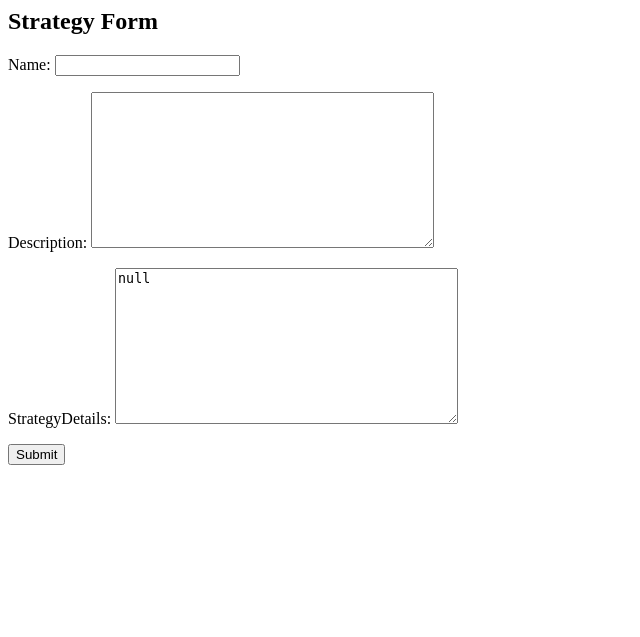
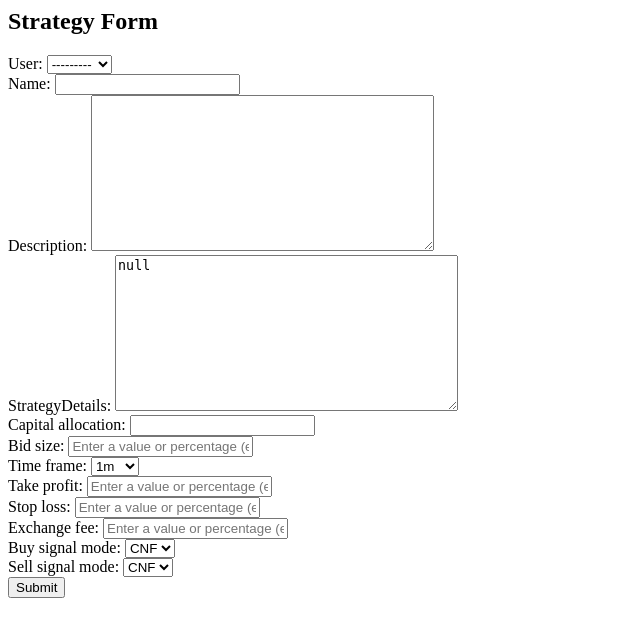
Before and after one commit to beingsebi/AlphaTester, a Django app: page /strategy/add/ in a window 1280 px wide. Shown: the top 637 px of the page, without its empty margins (0-640 px from the left). Run offline with Django 5.2, Linux system fonts and the light colour scheme; the visitor is signed in with stand-in values (Sample User, id 1); data comes from the database, SQL or seed files in the repository.

Commit message:
Create a special form for StrategyDetails.

```diff
--- /dev/null
+++ b/backtester/forms.py
@@ -0,0 +1,51 @@
+from django.forms import ModelForm
+from django.db import models
+from django import forms
+from .models import Strategy
+
+TIMEFRAME_CHOICES = [
+    ('1m', '1m'),
+    ('5m', '5m'),
+    ('15m', '15m'),
+    ('30m', '30m'),
+    ('1h', '1h'),
+    ('4h', '4h'),
+    ('1d', '1d'),
+    ('1w', '1w'),
+    ('1M', '1M'),
+]
+
+SIGNALS_CHOICES = [
+    ('CNF', 'CNF'),
+    ('DNF', 'DNF'),
+]
+
+class PercentageFloatField(forms.FloatField):
+    def clean(self, value):
+        value = super().clean(value)
+        if isinstance(value, str):
+            # User entered a percentage with a % sign
+            try:
+                percentage = float(value[:-1])
+                if not 0 <= percentage <= 100:
+                    raise ValueError("Percentage must be between 0 and 100")
+                return percentage / 100
+            except ValueError:
+                raise forms.ValidationError("Invalid percentage format. Enter a number between 0 and 100 or a value without a percentage sign.")
+        return value
+
+class StrategyForm(ModelForm):
+    # TODO: To decide which fields are required and which are not
+    capital_allocation = forms.FloatField()
+    bid_size = PercentageFloatField(widget=forms.TextInput(attrs={'placeholder': 'Enter a value or percentage (e.g., 50%)'}))
+    time_frame = forms.ChoiceField(choices=TIMEFRAME_CHOICES)
+    take_profit = PercentageFloatField(widget=forms.TextInput(attrs={'placeholder': 'Enter a value or percentage (e.g., 50%)'}))
+    stop_loss = PercentageFloatField(widget=forms.TextInput(attrs={'placeholder': 'Enter a value or percentage (e.g., 50%)'}))
+    exchange_fee = PercentageFloatField(widget=forms.TextInput(attrs={'placeholder': 'Enter a value or percentage (e.g., 50%)'}))
+    buy_signal_mode = forms.ChoiceField(choices=SIGNALS_CHOICES)
+    sell_signal_mode = forms.ChoiceField(choices=SIGNALS_CHOICES)
+
+    class Meta:
+        model = Strategy
+        # TODO: Remove unnecessary fields.
+        fields = "__all__"
--- a/backtester/templates/backtester/detail.html
+++ b/backtester/templates/backtester/detail.html
@@ -7,6 +7,9 @@
 <p>{{ strategy.description }}</p>
 <p>Created: {{ strategy.created }}</p>
 <p>By user: {{ strategy.user.username }}</p>
+<p>strategy details: {{strategy.strategyDetails}} </p>
+
+
 {% if request.user == strategy.user %}
     <btn><a href="{% url 'backtester:strategy-delete' strategy.id %}">DELETE</a></btn>
 {% endif %}
--- a/backtester/templates/backtester/strategy_form.html
+++ b/backtester/templates/backtester/strategy_form.html
@@ -6,27 +6,8 @@
         <h2>Strategy Form</h2>
         <form method="POST">
             {% csrf_token %}
-            {{ form.as_p }}
+            {{ form }}
             <button type="submit">Submit</button>
-
-            {% if form.errors and not form.non_field_errors %}
-                <p class="errornote">
-                {% if form.errors.items|length == 1 %}
-                Please correct the error below.
-                {% else %}
-                Please correct the errors below.
-                {% endif %}
-                </p>
-            {% endif %}
-
-            {% if form.non_field_errors %}
-                {% for error in form.non_field_errors %}
-                <p class="errornote">
-                    {{ error }}
-                </p>
-                {% endfor %}
-            {% endif %}
-
         </form>
     {% else %}
         <p>You must be logged in to add a strategy.</p>
--- a/backtester/views.py
+++ b/backtester/views.py
@@ -3,6 +3,7 @@ from .models import Strategy
 from django.views.generic.edit import CreateView, DeleteView
 from django.urls import reverse_lazy
 from utils.strategy.strategy import StrategyDetails
+from .forms import StrategyForm
 import json
 
 class IndexListView(generic.ListView):
@@ -22,21 +23,36 @@ class ResultView(generic.DetailView):
     template_name = "backtester/result.html"
 
 class StrategyCreateView(CreateView):
-    model = Strategy
+    form_class = StrategyForm
     template_name = "backtester/strategy_form.html"
-    fields = ["name", "description", "strategyDetails"] # Only these fields are shown in the form
 
     def form_valid(self, form):
+        # Check if the user is authenticated
         if not self.request.user.is_authenticated:
             return super().form_invalid(form)
         form.instance.user = self.request.user
 
+        # We try to create a StrategyDetails object from the form data
+        # If we fail, we add an error to the form and return the invalid form
+        # Otherwise, we convert the StrategyDetails object to JSON and save it in the form instance
         try:
-            strategy = StrategyDetails.fromJSON(json.dumps(form.instance.strategyDetails))
+            strategyDetails = StrategyDetails(
+                form.cleaned_data["capital_allocation"],
+                form.cleaned_data["bid_size"],
+                form.cleaned_data["time_frame"],
+                form.cleaned_data["take_profit"],
+                form.cleaned_data["stop_loss"],
+                form.cleaned_data["exchange_fee"],
+                form.cleaned_data["buy_signal_mode"],
+                # TODO: Add signals where we finalize the implementation
+                [],
+                form.cleaned_data["sell_signal_mode"],
+                []
+            )
+            form.instance.strategyDetails = StrategyDetails.toJSON(strategyDetails)
         except Exception as e:
             # TODO: Add logging and replace prints.
-            print("Instanta " +form.instance.strategyDetails)
-            print("JSON " + json.dumps(form.instance.strategyDetails))
+            print("Instanta " + str(form.instance.strategyDetails))
             print("Eroare " + str(e))
             form.add_error("strategyDetails", str(e))
             return super().form_invalid(form)
```
